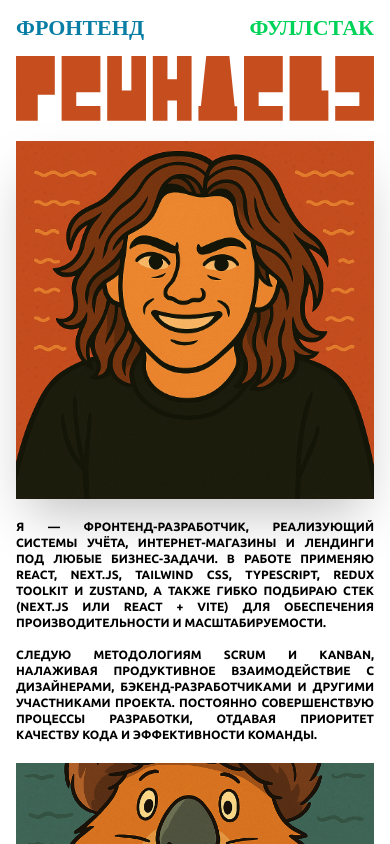
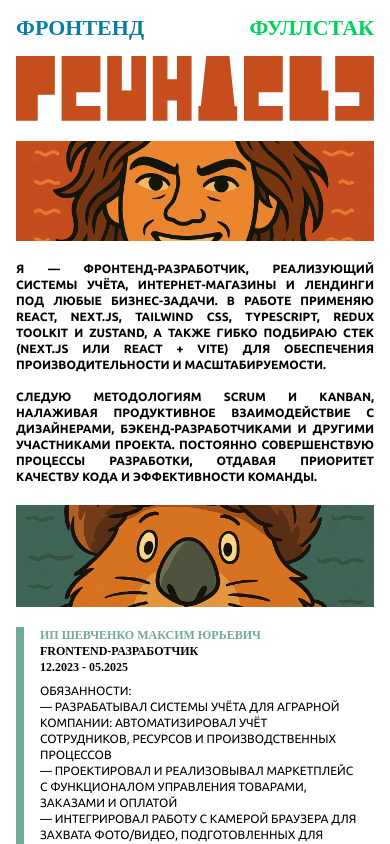
Before and after one commit to reindevu/reindevu, a Next.js app: page / in a window 390 px wide. Shown: the top 844 px of the page. Built offline with nearby package versions, Linux system fonts and the light colour scheme; a web font is replaced by a local one.

Commit message:
UNT-22 [reindevu] Update photo height

```diff
--- a/src/entities/resume/ui/resume-about-me/ui.tsx
+++ b/src/entities/resume/ui/resume-about-me/ui.tsx
@@ -2,6 +2,7 @@ import Image from "next/image";
 import { FC } from "react";
 import Image1 from "./assets/image-1.png";
 import Image2 from "./assets/image-2.png";
+import Image3 from "./assets/image-3.png";
 
 export const ResumeAboutMe: FC = () => {
   return (
@@ -12,7 +13,15 @@ export const ResumeAboutMe: FC = () => {
           alt="Me"
           width={Image2.width/4}
           height={Image2.height/4}
-          className="shadow-2xl w-full lg:w-auto lg:h-auto object-cover"
+          className="shadow-2xl w-full lg:w-auto lg:h-auto object-cover hidden lg:block"
+        />
+
+        <Image
+          src={Image3.src}
+          alt="Me"
+          width={Image3.width}
+          height={Image3.height}
+          className="w-full object-cover block lg:hidden"
         />
 
         <p className="text-xs whitespace-pre-line text-justify font-black uppercase text-black dark:text-white lg:text-lg">
```
Also changed, not shown: src/entities/resume/ui/resume-about-me/assets/image-3.png (added).
